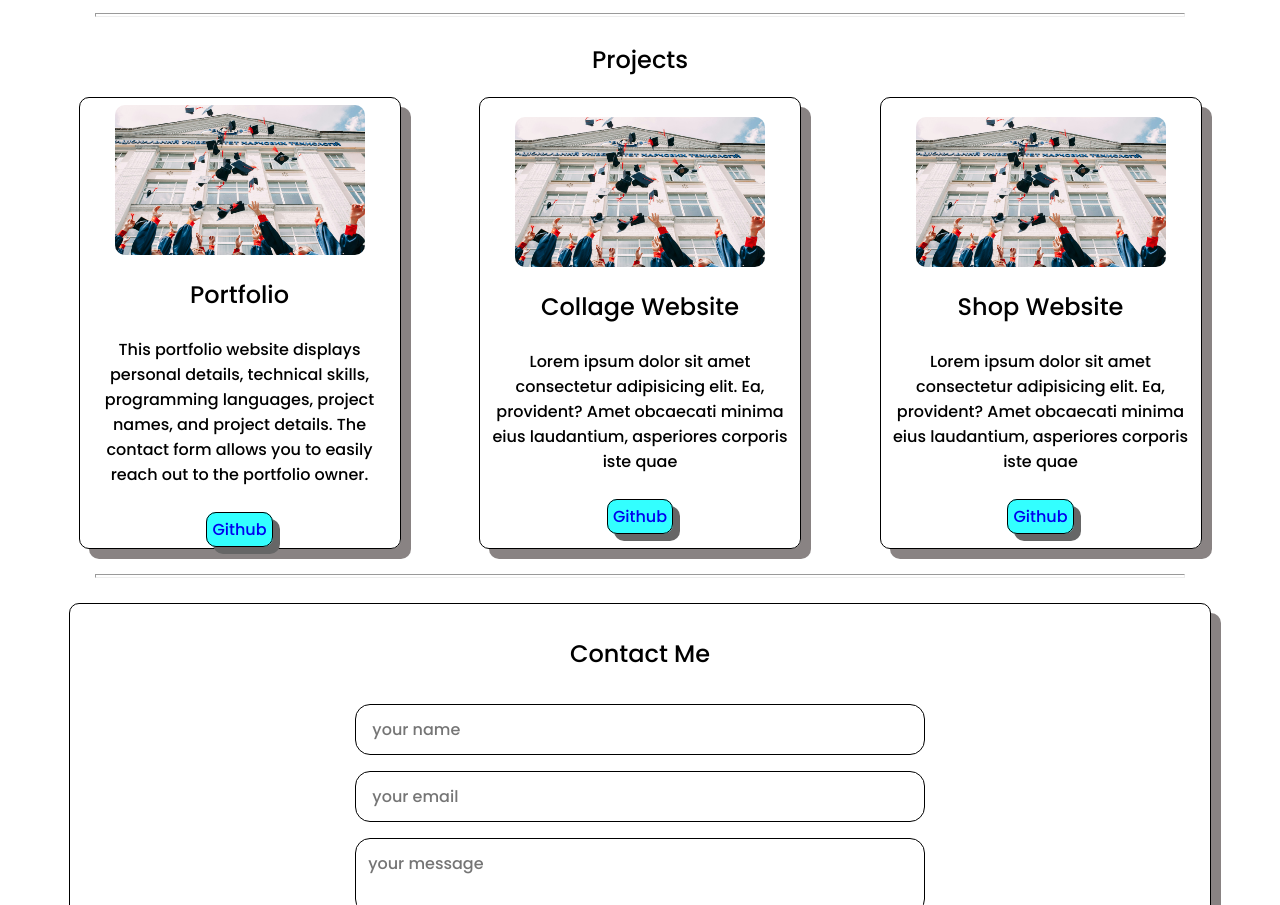
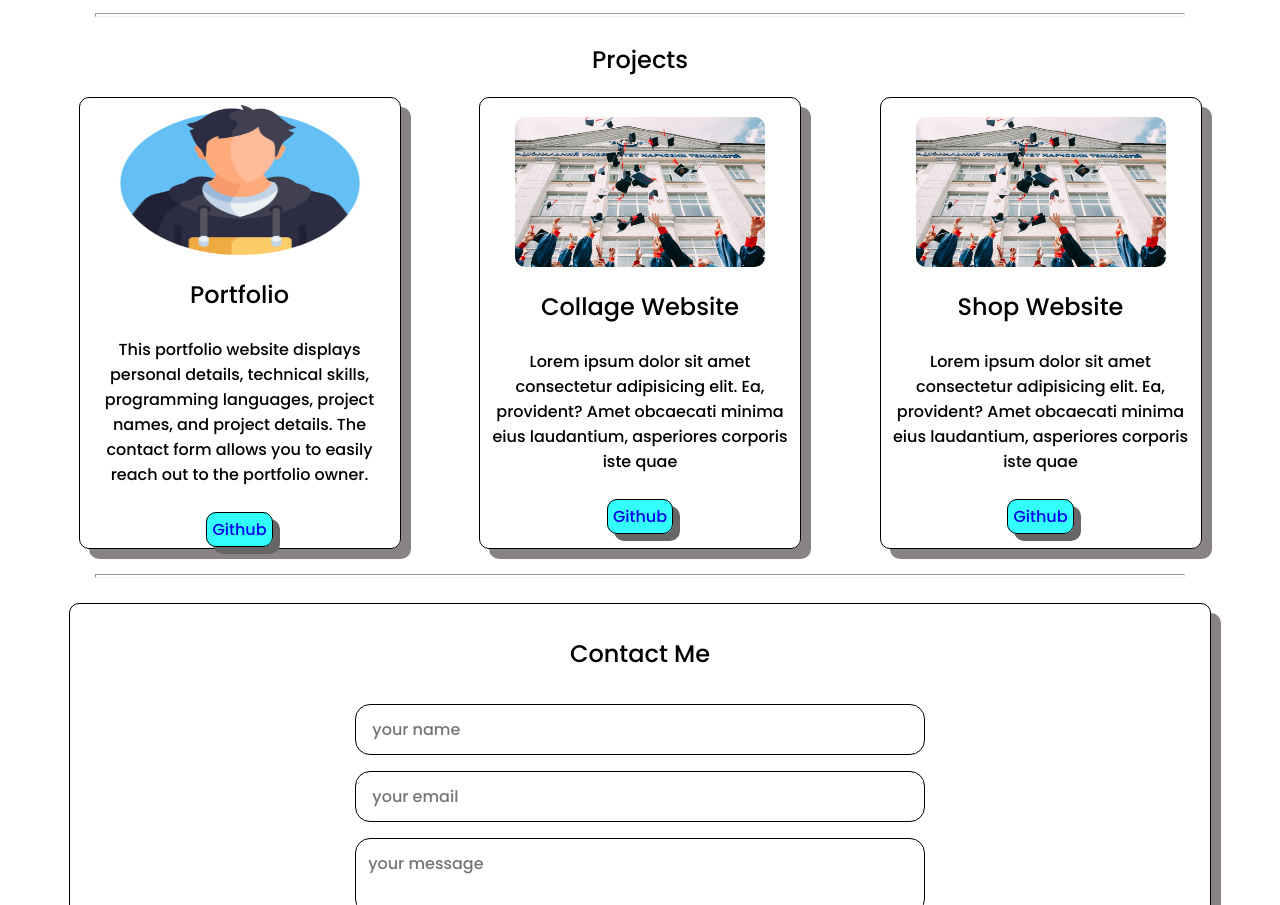
Before and after one commit to sanikb/Portfolio, a plain HTML site: page index.html in a window 1280 px wide. Shown: the part 1087-1992 px from the top of the page. Drawn offline with Linux system fonts and the light colour scheme.

Commit message:
Update index.html

```diff
--- a/index.html
+++ b/index.html
@@ -91,7 +91,7 @@
         <div id="projects">
             <div class="projectbox">
                 <div class="projectimg">
-                    <img src="clg.jpg" alt="">
+                    <img src="boy.png" alt="">
                 </div>
                 <div class="projectdesc">
                     <h2>Portfolio </h2><br>
```
